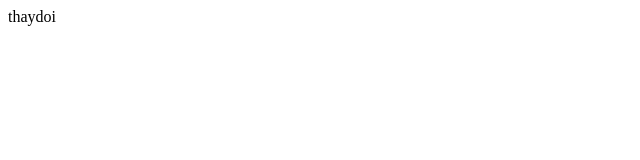
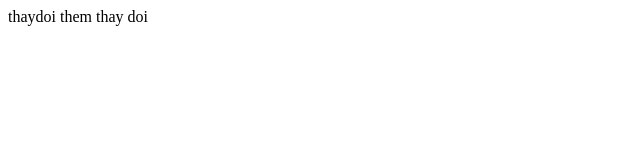
Before and after one commit to quangtri39/ThucHanhLab03CongCu, a plain HTML site: page index.html in a window 1280 px wide. Shown: the whole page, without its empty margins (0-640 px from the left). Drawn offline with Linux system fonts and the light colour scheme.

Commit message:
commit them thay doi

```diff
--- a/index.html
+++ b/index.html
@@ -8,5 +8,6 @@
 </head>
 <body>
     thaydoi
+    them thay doi
 </body>
 </html>
```
